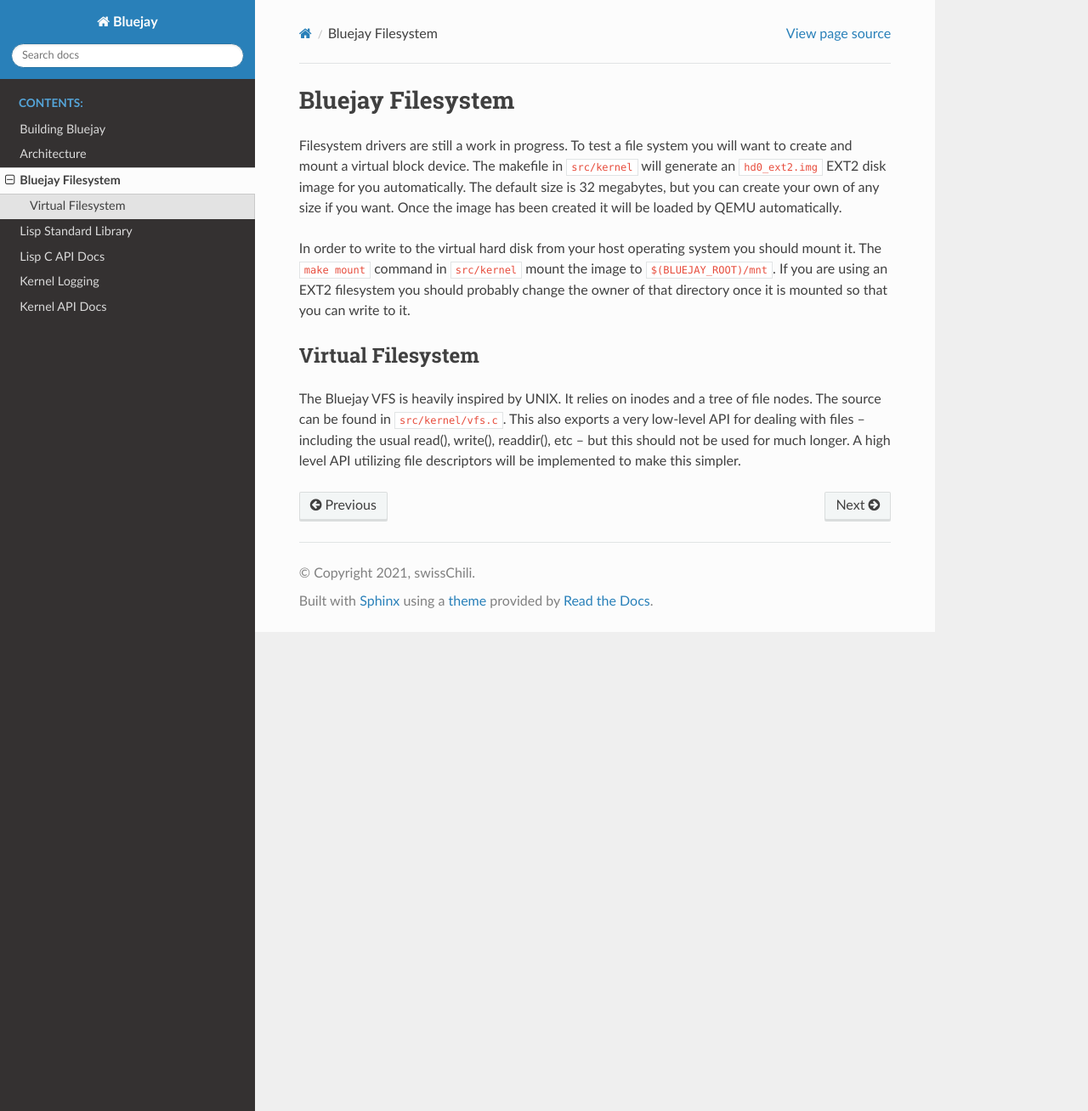
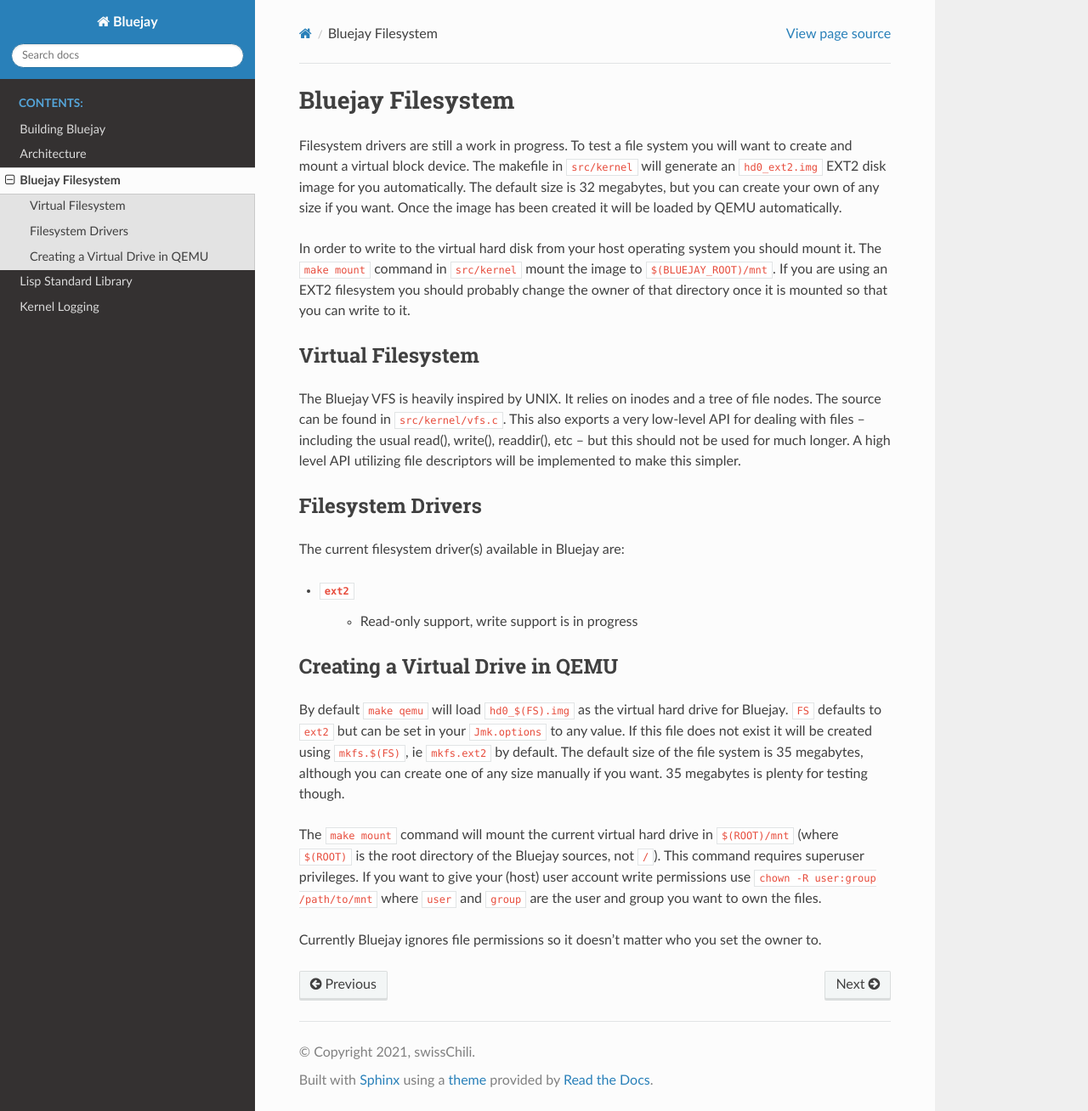
Before and after one commit to swissChili/bluejay, a Sphinx documentation site: the page built from doc/filesystem.rst, in a window 1280 px wide and 1308 px high. Shown: the whole window at 85% size. Built offline with Sphinx 7.4.7 and the Read the Docs theme 2.0.0, drawn with Linux system fonts in a browser that asks for light colours.

Commit message:
Update documentation, fix EXT2 inode selection bug

```diff
--- a/doc/conf.py
+++ b/doc/conf.py
@@ -16,11 +16,6 @@ extensions = [
 	'breathe'
 ]
 
-breathe_projects = {
-	'Kernel': '_dox_kernel/xml',
-	'Lisp': '_dox_lisp/xml'
-}
-
 breathe_default_project = 'Kernel'
 
 templates_path = ['_templates']
@@ -30,6 +25,3 @@ exclude_patterns = ['_build', '_dox_kernel', '_dox_lisp', 'Thumbs.db', '.DS_Stor
 html_theme = 'sphinx_rtd_theme'
 
 html_static_path = ['_static']
-
-def setup(app):
-	app.add_stylesheet('custom.css')
--- a/doc/filesystem.rst
+++ b/doc/filesystem.rst
@@ -21,3 +21,30 @@ file nodes. The source can be found in ``src/kernel/vfs.c``. This also exports a
 very low-level API for dealing with files -- including the usual read(),
 write(), readdir(), etc -- but this should not be used for much longer. A high
 level API utilizing file descriptors will be implemented to make this simpler.
+
+Filesystem Drivers
+------------------
+
+The current filesystem driver(s) available in Bluejay are:
+
+- ``ext2``
+    - Read-only support, write support is in progress
+
+Creating a Virtual Drive in QEMU
+--------------------------------
+
+By default ``make qemu`` will load ``hd0_$(FS).img`` as the virtual hard drive
+for Bluejay. ``FS`` defaults to ``ext2`` but can be set in your ``Jmk.options``
+to any value. If this file does not exist it will be created using
+``mkfs.$(FS)``, ie ``mkfs.ext2`` by default. The default size of the file system
+is 35 megabytes, although you can create one of any size manually if you want.
+35 megabytes is plenty for testing though.
+
+The ``make mount`` command will mount the current virtual hard drive in
+``$(ROOT)/mnt`` (where ``$(ROOT)`` is the root directory of the Bluejay sources,
+not ``/``). This command requires superuser privileges. If you want to give your
+(host) user account write permissions use ``chown -R user:group /path/to/mnt``
+where ``user`` and ``group`` are the user and group you want to own the files.
+
+Currently Bluejay ignores file permissions so it doesn't matter who you set the
+owner to.
--- a/doc/index.rst
+++ b/doc/index.rst
@@ -14,9 +14,7 @@ The Bluejay Operating System
    architecture
    filesystem
    lisp-std
-   lisp-api
    logging
-   kernel-api
 
 Bluejay is an operating system inspired by UNIX and early Lisp machines.
 Currently it only targets x86. There are no plans to port to other platforms.
--- a/doc/kernel-api.rst
+++ /dev/null
@@ -1,5 +0,0 @@
-Kernel API Docs
-===============
-
-.. doxygenindex::
-	:project: Kernel
--- a/doc/lisp-api.rst
+++ /dev/null
@@ -1,5 +0,0 @@
-Lisp C API Docs
-===============
-
-.. doxygenindex::
-	:project: Lisp
```
Also changed, not shown: doc/architecture.rst (+2 -5 lines), doc/build.rst (+15 -0 lines), 5 other files.
